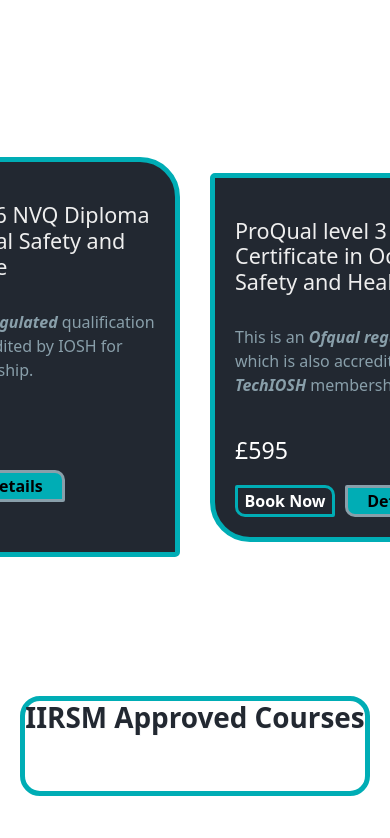
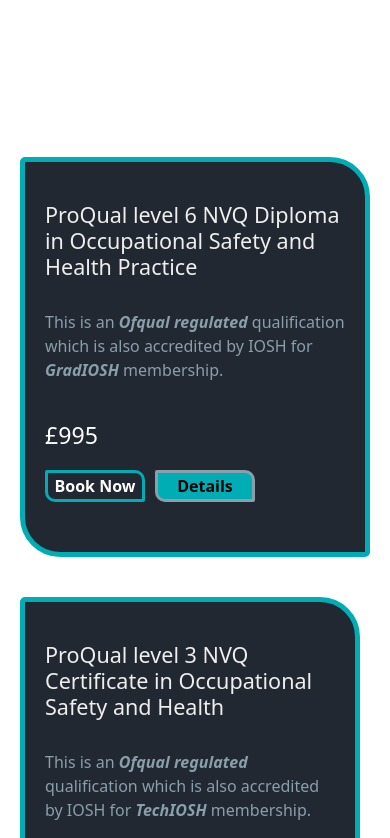
Before and after one commit to Adeemwasi/PQST, a website: page index.html in a window 390 px wide. Shown: the part 1626-2464 px from the top of the page. Drawn offline with nearby package versions, Linux system fonts and the light colour scheme; a web font is replaced by a local one.

Commit message:
Update3 newstyle.css

```diff
--- a/newstyle.css
+++ b/newstyle.css
@@ -390,3 +390,13 @@
     flex-direction: column;
   }
 }
+@media (min-width: 5px) and (max-width: 500px) {
+  .carousel-a {
+    display: flex;
+    flex-direction: column;
+    overflow: hidden;
+    align-items: center;
+    align-content: center;
+    justify-content: center;
+  }
+}
```
